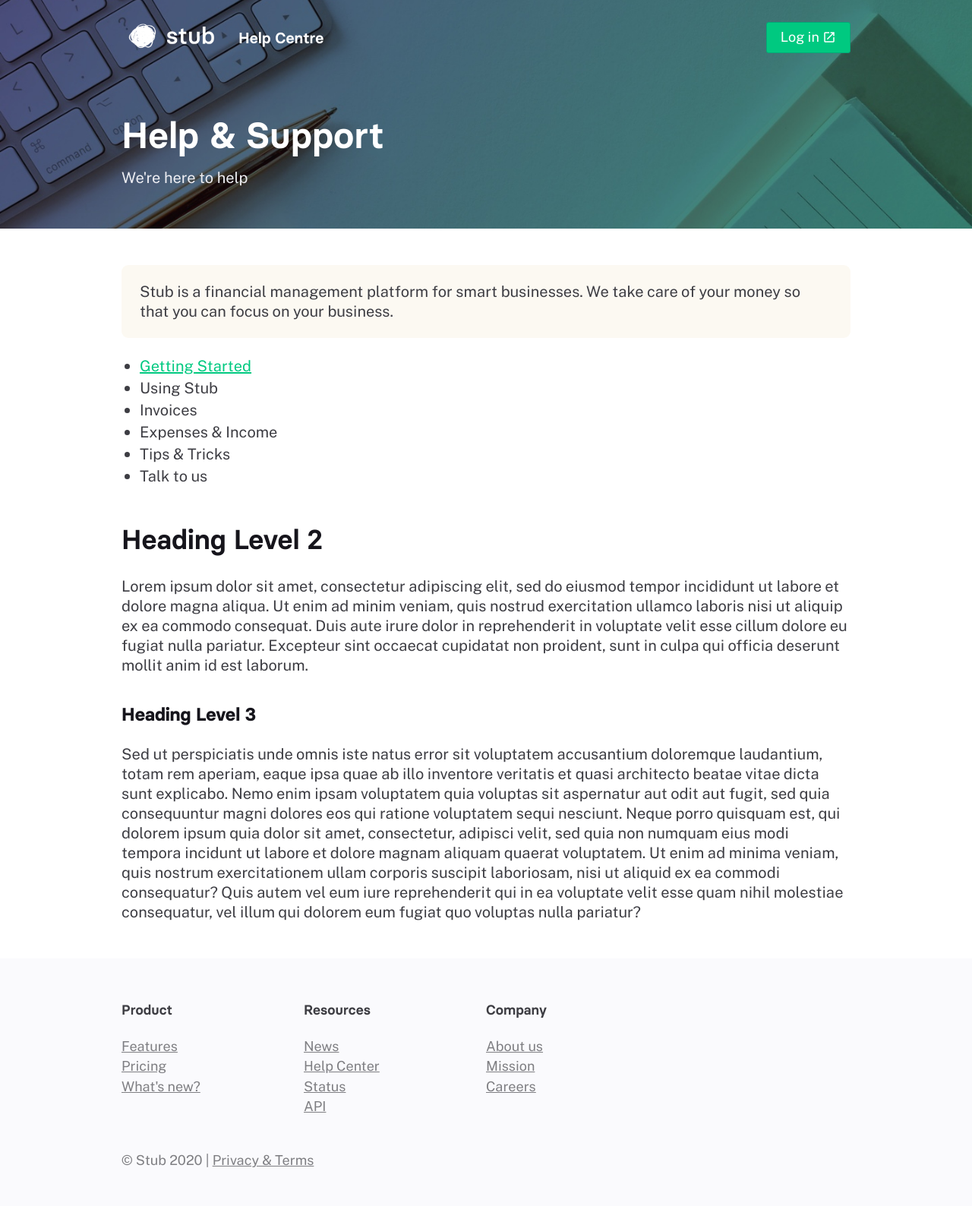
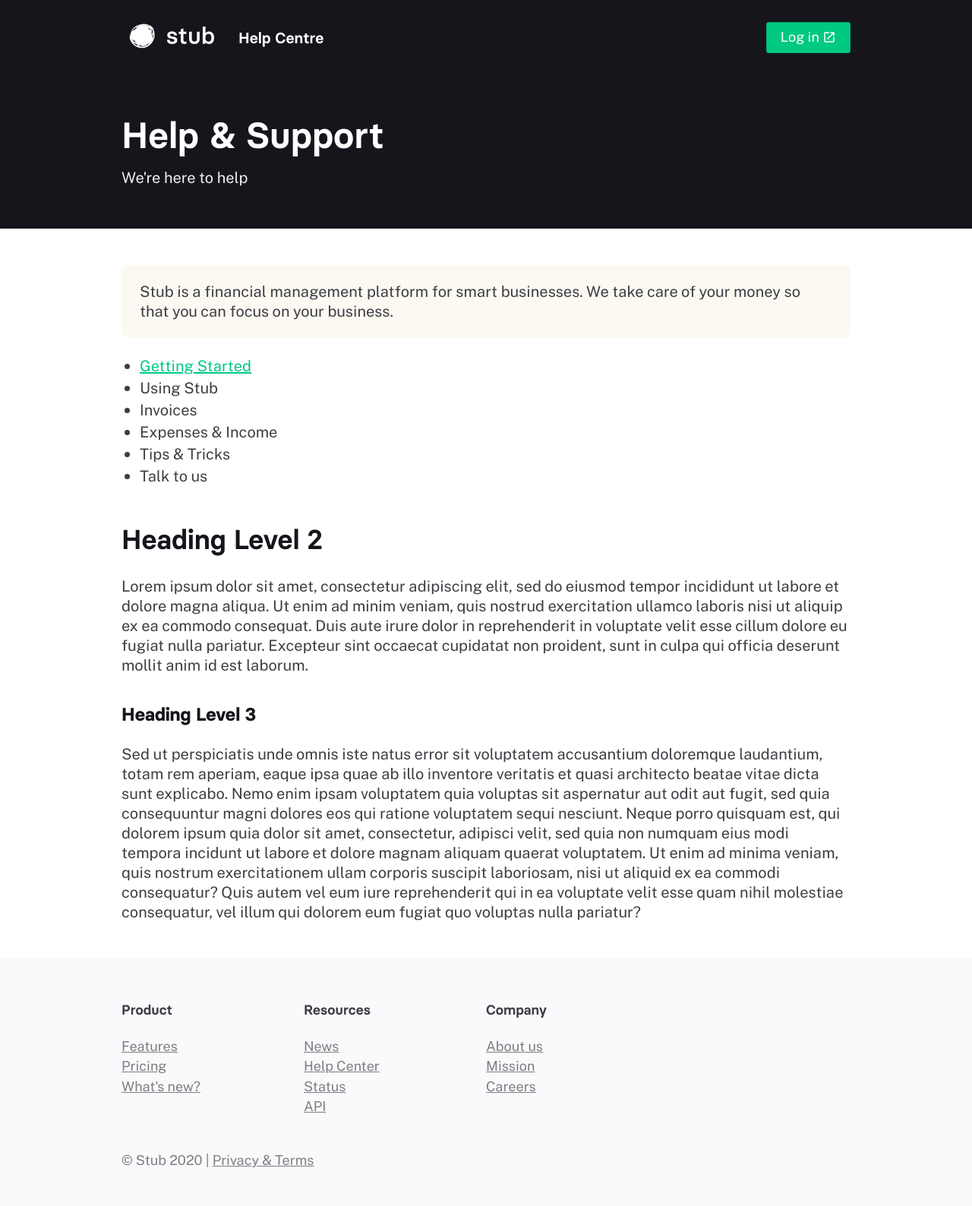
Before and after one commit to stubafrica/support-legacy, a Jekyll site: the page built from index.markdown, in a window 1280 px wide. Shown: the whole page at 76% size. Built offline with Jekyll 4.4.1, drawn with Linux system fonts in a browser that asks for light colours; comment, search, counter and statistics services are not loaded.

```diff
--- a/_sass/_layout.scss
+++ b/_sass/_layout.scss
@@ -1,6 +1,7 @@
 header {
-    background: #16151C url('/assets/img/bg.jpg') no-repeat center center;
-    background-size: 100% auto;
+    // background: #16151C url('/assets/img/bg.jpg') no-repeat center center;
+    // background-size: 100% auto;
+    background: #16151C;
 }
 
 .site-nav {
```
Also changed, not shown: assets/img/stub-logo.png.
